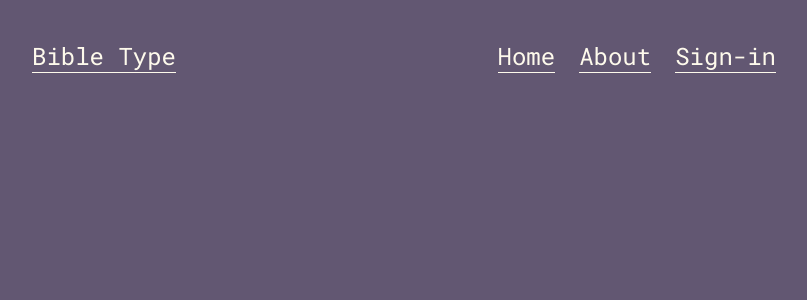
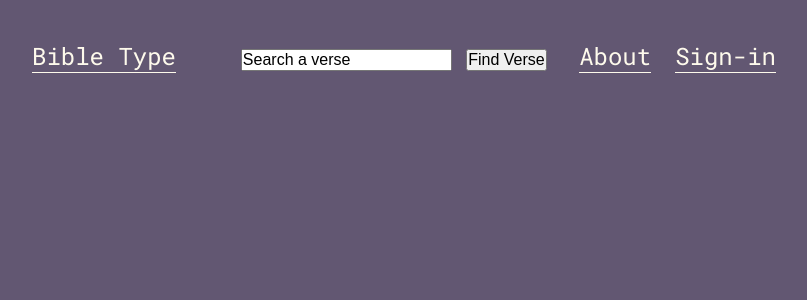
Before and after one commit to spak9/Bible-Type, a Django app: template typing_system/templates/typing_system/base.html in a window 1280 px wide. Shown: the top 300 px of the page, without its empty margins (224-1031 px from the left). Run offline with Django 3.2, Linux system fonts and the light colour scheme; the template is opened without the code that fills it, so the values that code supplies are empty; some libraries are stand-ins or nearby versions.

Commit message:
began verse search bar

```diff
--- a/typing_system/static/typing_system/base.js
+++ b/typing_system/static/typing_system/base.js
@@ -141,6 +141,7 @@
     can get a new wpm
 */
 function restartGame() {
+    let restart_btn = document.getElementById("click").blur();
     type_area.innerHTML = "";
     words = [];
     verse_words = [];
--- a/typing_system/static/typing_system/styles.css
+++ b/typing_system/static/typing_system/styles.css
@@ -39,6 +39,13 @@
 }
 .navbar a:hover {
     border-color:transparent;
+}
+.search-verse {
+    font-size:1.5em;
+    margin: 0 auto;
+}
+.search-verse #verse-input, #submit-btn {
+    font-size:1rem;
 }
 .link {
     display:inline-block;
@@ -96,7 +103,7 @@
 span .extra-letter{
     color: var(--appended-color);
 }
-.click {
+#click {
     margin-left: auto;
     margin-right:auto;
     margin-bottom:auto;
@@ -105,7 +112,7 @@
     border-bottom:1px solid var(--text-color);
     transition: border-bottom ease-in-out .25s;
 }
-.click:hover {
+#click:hover {
     border-color:transparent;
 }
 /* text cursor & animations */
--- a/typing_system/templates/typing_system/base.html
+++ b/typing_system/templates/typing_system/base.html
@@ -15,7 +15,10 @@
             <!-- Flex item 1; also a container-->
             <nav class="navbar">
                 <a class="logo" href="#">Bible Type</a>
-                <a class="link" href="#">Home</a>
+                <form class="search-verse" method="post">
+                    <input id="verse-input" type="text" name="verse-input" value="Search a verse">
+                    <input id="submit-btn" type="submit" name="submit-btn" value="Find Verse">
+                </form>
                 <a class="link" href="#">About</a>
                 <a class="link" href="#">Sign-in</a>
             </nav>
--- a/typing_system/templates/typing_system/index.html
+++ b/typing_system/templates/typing_system/index.html
@@ -6,7 +6,7 @@
             <div class="type-area">
                 {# <div id="cursor"></div> #}
             </div>
-            <a class="click" href="#" onclick="restartGame()">
+            <a id="click" href="#" onclick="restartGame()">
                 Restart
             </a>
 {% endblock %}
```
